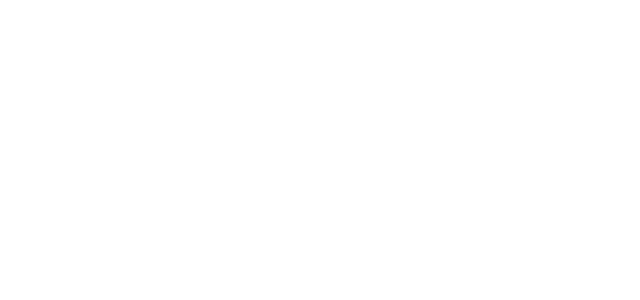
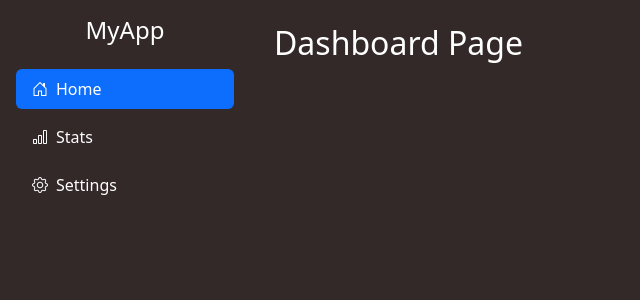
Before and after one commit to anukd-web-services/fitness_diaries, a React (Create React App) app in the folder client/: page /dashboard in a window 1280 px wide. Before the commit this address had no page. Shown: the top 300 px of the page, without its empty margins (0-640 px from the left). Built offline with nearby package versions, Linux system fonts and the light colour scheme.

Commit message:
don`t judge for using gpt still lot left just initialized using it`

```diff
--- a/client/src/App.js
+++ b/client/src/App.js
@@ -1,16 +1,22 @@
 // src/App.js
-import React from 'react';
-import { BrowserRouter as Router, Routes, Route } from 'react-router-dom';
-import Exercises from './pages/exe-blog/exercises';
+import React from "react";
+import { BrowserRouter as Router, Routes, Route } from "react-router-dom";
 
-function App() {
+// plain page (no sidebar)
+import Exercises from "./pages/exe-blog/Exercises"; // ← make sure file‑name matches
+// layout that contains the sidebar
+import DashboardLayout from "./pages/users/DashboardLayout"; // ← we created this earlier
+
+export default function App() {
   return (
     <Router>
       <Routes>
+        {/*  plain route  */}
         <Route path="/exercises" element={<Exercises />} />
+
+        {/*  dashboard route – shows collapsible sidebar  */}
+        <Route path="/dashboard" element={<DashboardLayout />} />
       </Routes>
     </Router>
   );
 }
-
-export default App;
--- a/client/src/components/dashboard/Sidebar.jsx
+++ b/client/src/components/dashboard/Sidebar.jsx
@@ -1,11 +1,11 @@
-import React, { use, useEffect } from "react";
+import React, { useEffect } from "react";
 import { Link, useLocation } from "react-router-dom";
-import "../styles/sidebar.css";
+import "../../styles/sidebar.css"; // Ensure this path is correct
 
-export default function Sidebar(isCollapsed) {
+export default function Sidebar({ isCollapsed }) {
   const location = useLocation();
 
-  //Bootstrap tooltip setup
+  // Initialize Bootstrap tooltips on load & when collapsed state changes
   useEffect(() => {
     const tooltipTriggerList = Array.from(
       document.querySelectorAll('[data-bs-toggle="tooltip"]')
@@ -13,5 +13,35 @@ export default function Sidebar(isCollapsed) {
     tooltipTriggerList.forEach((el) => new window.bootstrap.Tooltip(el));
   }, [isCollapsed]);
 
-  const links = [];
+  // Define your sidebar links here
+  const links = [
+    { to: "/dashboard", label: "Home", icon: "house-door" },
+    { to: "/dashboard/stats", label: "Stats", icon: "bar-chart" },
+    { to: "/dashboard/settings", label: "Settings", icon: "gear" },
+  ];
+
+  return (
+    <div className={`sidebar p-3 ${isCollapsed ? "collapsed" : ""}`}>
+      {!isCollapsed && <h4 className="mb-4 text-center">MyApp</h4>}
+
+      <ul className="nav nav-pills flex-column">
+        {links.map((link) => (
+          <li className="nav-item mb-2" key={link.to}>
+            <Link
+              to={link.to}
+              className={`nav-link ${
+                location.pathname === link.to ? "active" : "text-white"
+              }`}
+              data-bs-toggle={isCollapsed ? "tooltip" : ""}
+              data-bs-placement="right"
+              title={isCollapsed ? link.label : ""}
+            >
+              <i className={`bi bi-${link.icon} me-2`} />
+              <span className="link-text">{link.label}</span>
+            </Link>
+          </li>
+        ))}
+      </ul>
+    </div>
+  );
 }
--- /dev/null
+++ b/client/src/components/dashboard/SidebarToggle.jsx
@@ -0,0 +1,18 @@
+// src/components/dashboard/SidebarToggle.jsx
+import React from "react";
+
+export default function SidebarToggle({ isCollapsed, toggleSidebar }) {
+  return (
+    <button
+      className="btn btn-outline-light m-2 d-md-none d-block position-fixed top-0 end-0"
+      onClick={toggleSidebar}
+      style={{
+        zIndex: 1050, // ensures it stays on top
+        backgroundColor: "#332929",
+        borderColor: "#ffffff",
+      }}
+    >
+      <i className={`bi ${isCollapsed ? "bi-list" : "bi-x-lg"}`} />
+    </button>
+  );
+}
--- /dev/null
+++ b/client/src/pages/users/DashboardLayout.jsx
@@ -0,0 +1,33 @@
+import React, { useState, useEffect } from "react";
+import Sidebar from "../../components/dashboard/Sidebar";
+import SidebarToggle from "../../components/dashboard/SidebarToggle";
+
+export default function DashboardLayout() {
+  const [isCollapsed, setIsCollapsed] = useState(false);
+
+  useEffect(() => {
+    const resize = () => setIsCollapsed(window.innerWidth < 768);
+    resize();
+    window.addEventListener("resize", resize);
+    return () => window.removeEventListener("resize", resize);
+  }, []);
+
+  return (
+    <div className="d-flex">
+      <Sidebar isCollapsed={isCollapsed} />
+      <div
+        className="flex-grow-1 text-white p-4"
+        style={{
+          backgroundColor: "#332929", // ← custom theme color
+          minHeight: "100vh",
+        }}
+      >
+        <SidebarToggle
+          isCollapsed={isCollapsed}
+          toggleSidebar={() => setIsCollapsed((v) => !v)}
+        />
+        <h2>Dashboard Page</h2>
+      </div>
+    </div>
+  );
+}
--- /dev/null
+++ b/client/src/styles/sidebar.css
@@ -0,0 +1,28 @@
+.sidebar {
+  width: 250px;
+  min-height: 100vh;
+  background-color: #332929 !important;
+  color: white !important;
+  transition: width 0.3s ease;
+}
+
+.sidebar.collapsed {
+  width: 80px;
+}
+
+.sidebar .link-text {
+  transition: opacity 0.2s ease;
+}
+
+.sidebar.collapsed .link-text {
+  opacity: 0;
+  display: none;
+}
+
+.sidebar .nav-link {
+  color: white !important;
+}
+
+.sidebar .nav-link.active {
+  background-color: rgba(255, 255, 255, 0.1);
+}
```
Also changed, not shown: client/src/pages/exe-blog/Exercises.js (renamed from client/src/pages/exe-blog/exercises.js), client/src/pages/users/dashboard.js (deleted), 1 other file (tests, documents, lock files or other folders).
